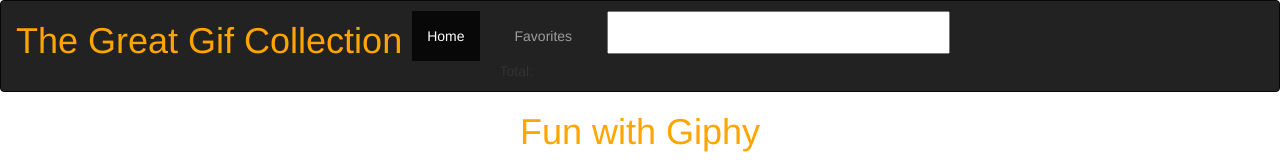
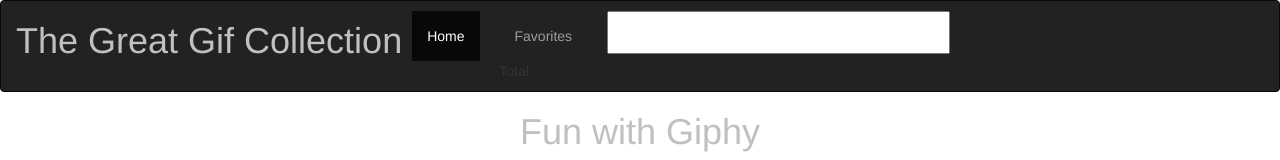
Before and after one commit to zachgarman/giphy_weekend_challenge, a website: page public/views/index.html in a window 1280 px wide. Shown: the top 160 px of the page. Drawn offline with Linux system fonts and the light colour scheme; files that its build step writes are made by us from their sources; no server answers; files whose address does not match are found by name.

Commit message:
backend works

```diff
--- a/public/styles/styles.css
+++ b/public/styles/styles.css
@@ -6,7 +6,7 @@ main {
 }
 h1 {
   text-align: center;
-  color: orange;
+  color: silver;
 }
 .random {
   margin-bottom: 50px;
```
Also changed, not shown: 2 other files.
